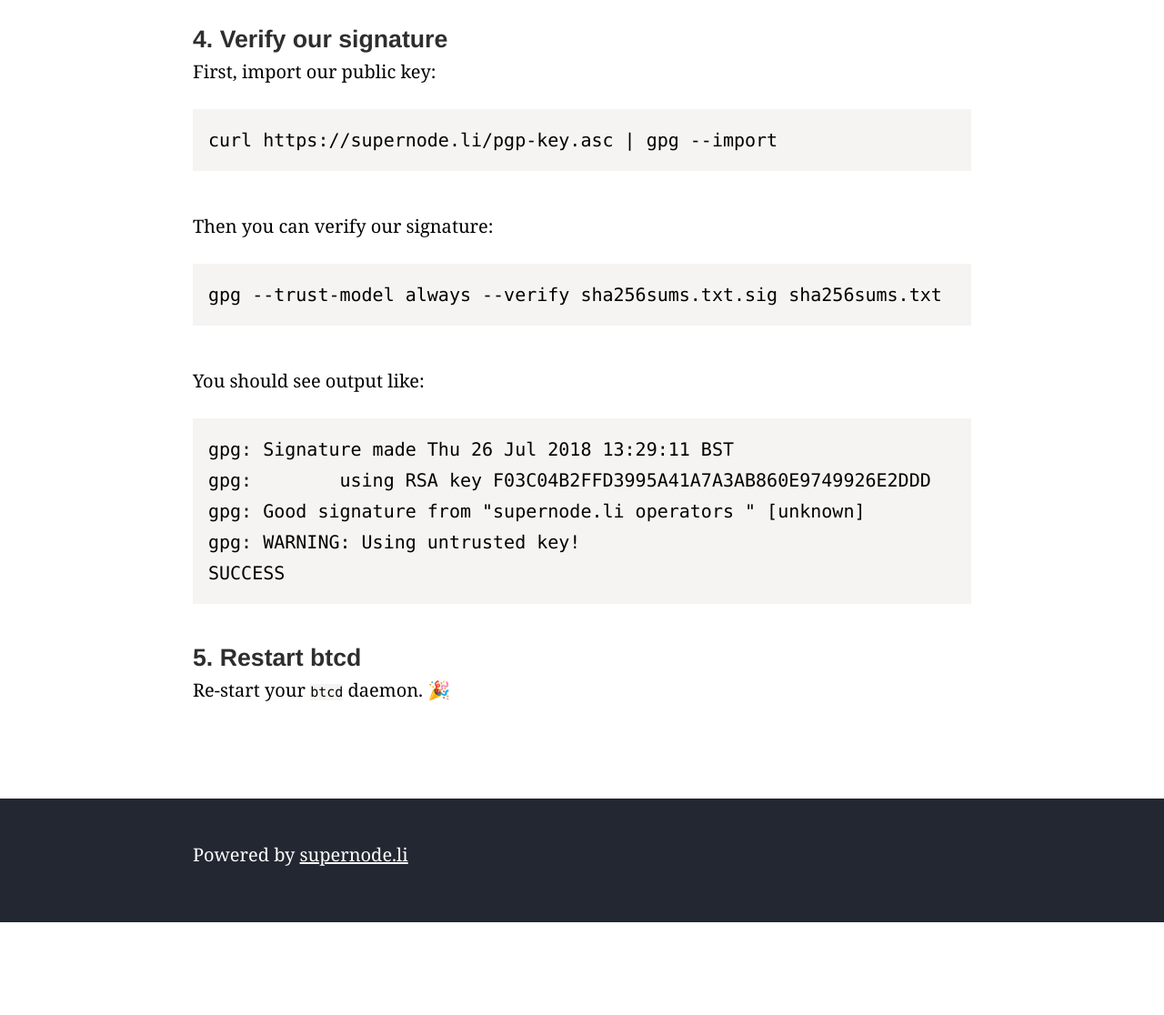
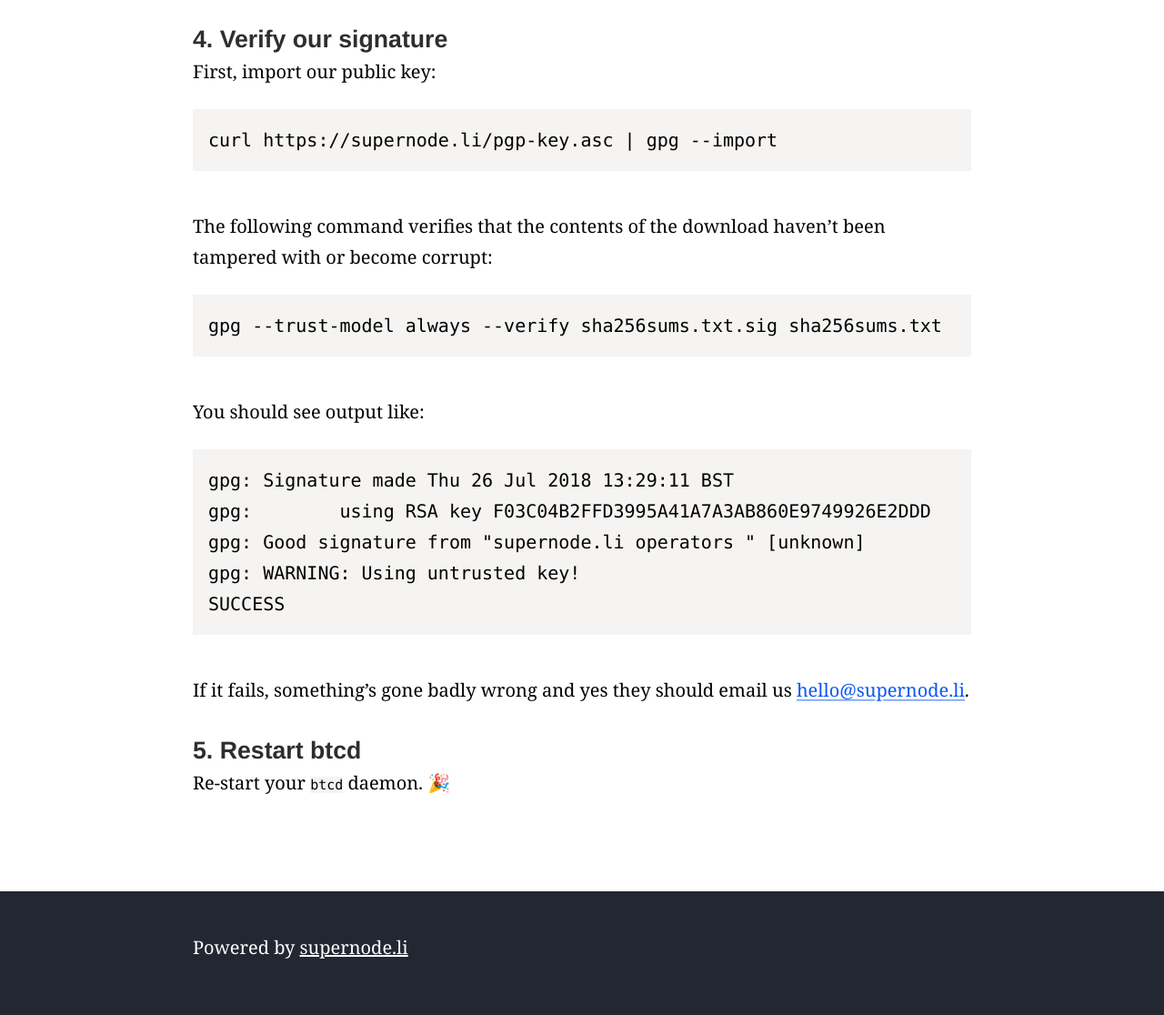
Before and after one commit to fawkesley/supernode-flask, a Flask app: page /thanks/ in a window 1280 px wide. Shown: the part 1497-2613 px from the top of the page at 91% size. Before the commit the page ends 2511 px from the top, so only its background shows below. Run offline with Flask 2, Linux system fonts and the light colour scheme; some libraries are stand-ins or nearby versions.

Commit message:
Prompt to email incase of failed verification

```diff
--- a/supernode/templates/thanks.html
+++ b/supernode/templates/thanks.html
@@ -67,7 +67,7 @@ password: house.castle.bloom</pre>
 
       <pre>curl https://supernode.li/pgp-key.asc | gpg --import</pre>
 
-      <p>Then you can verify our signature:</p>
+      <p>The following command verifies that the contents of the download haven’t been tampered with or become corrupt:</p>
 
       <pre>gpg --trust-model always --verify sha256sums.txt.sig sha256sums.txt</pre>
 
@@ -78,6 +78,8 @@ gpg:        using RSA key F03C04B2FFD3995A41A7A3AB860E9749926E2DDD
 gpg: Good signature from "supernode.li operators <hello@supernode.li>" [unknown]
 gpg: WARNING: Using untrusted key!
 SUCCESS</pre>
+
+      <p>If it fails, something’s gone badly wrong and yes they should email us <a href="mailto:hello@supernode.li">hello@supernode.li</a>.
 
       <h4>5. Restart btcd</h4>
 
```
